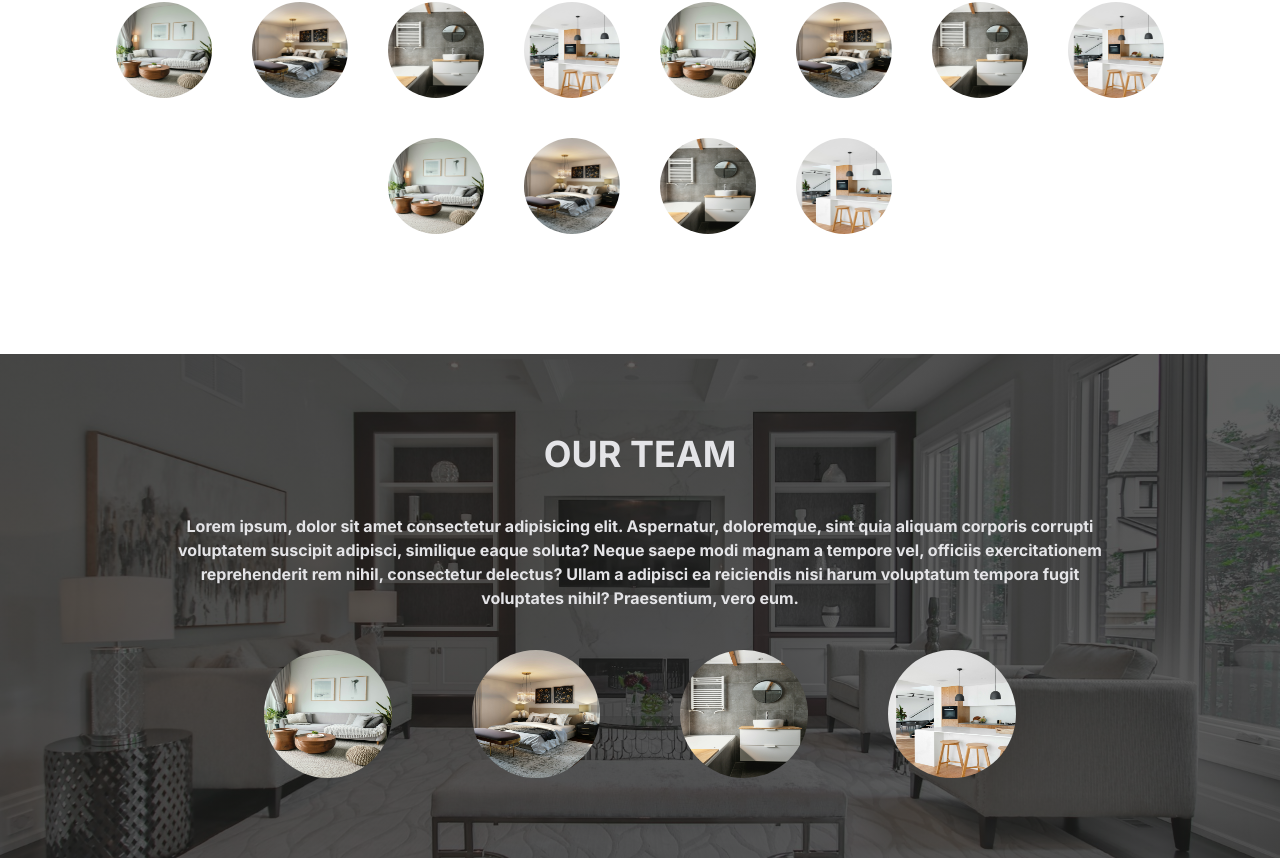
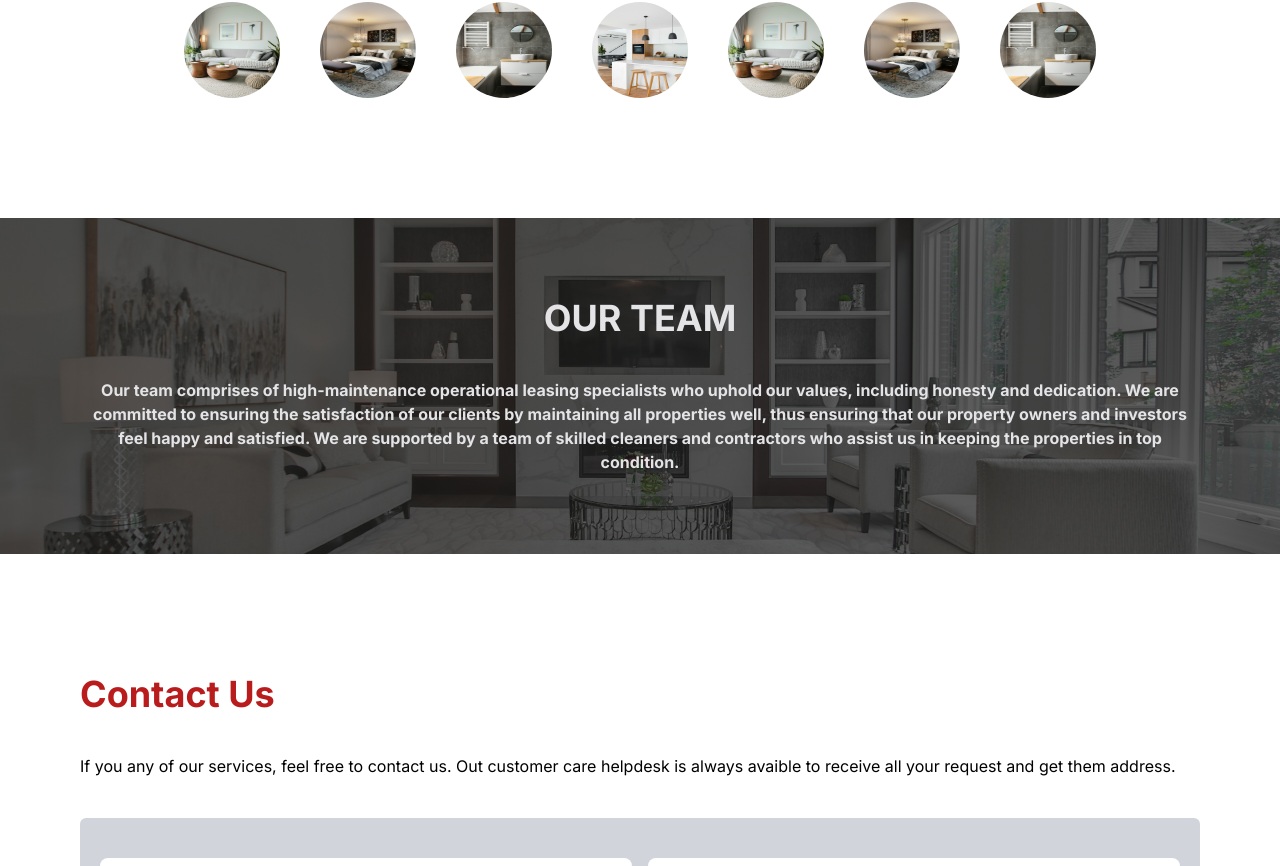
Before and after one commit to artikosamodra/homedecor, a Next.js app: page / in a window 1280 px wide. Shown: the part 2213-3079 px from the top of the page. Built offline with nearby package versions, Linux system fonts and the light colour scheme.

Commit message:
Add content Client, Team, and Contact (page)

```diff
--- a/src/app/page/Client/index.jsx
+++ b/src/app/page/Client/index.jsx
@@ -6,10 +6,7 @@ const ClientSec = () => {
     <section id="client" className="lg:pt-10 pt-20">
       <div className="lg:p-20 p-10">
         <h1 className="text-4xl text-red-700 pb-10 font-bold">Our Client</h1>
-        <p>
-          Lorem ipsum dolor, sit amet consectetur adipisicing elit. Illum,
-          delectus.
-        </p>
+        <p>Our services are extended to Landlords, Client, and Investors.</p>
         <div className="flex flex-wrap justify-center gap-10 mt-10">
           <AvaIcon ImgName="/infoimg.jpg" />
           <AvaIcon ImgName="/services1.jpg" />
@@ -18,11 +15,6 @@ const ClientSec = () => {
           <AvaIcon ImgName="/infoimg.jpg" />
           <AvaIcon ImgName="/services1.jpg" />
           <AvaIcon ImgName="/services2.jpg" />
-          <AvaIcon ImgName="/services3.jpg" />
-          <AvaIcon ImgName="/infoimg.jpg" />
-          <AvaIcon ImgName="/services1.jpg" />
-          <AvaIcon ImgName="/services2.jpg" />
-          <AvaIcon ImgName="/services3.jpg" />
         </div>
       </div>
     </section>
--- a/src/app/page/Contact/index.jsx
+++ b/src/app/page/Contact/index.jsx
@@ -4,9 +4,9 @@ const ContactSec = () => {
       <div className="lg:p-20 p-10">
         <h1 className="text-4xl text-red-700 pb-10 font-bold">Contact Us</h1>
         <p>
-          Lorem ipsum dolor, sit amet consectetur adipisicing elit. Sunt
-          cupiditate maiores possimus dolorem ab deleniti sit, tempore
-          perspiciatis ex quae.
+          If you any of our services, feel free to contact us. Out customer care
+          helpdesk is always avaible to receive all your request and get them
+          address.
         </p>
         <form className="grid grid-cols-2 gap-4 bg-gray-300 py-10 px-5 rounded-md mt-10">
           <input
--- a/src/app/page/Team/index.jsx
+++ b/src/app/page/Team/index.jsx
@@ -5,20 +5,21 @@ const TeamSec = () => {
     <section id="team" className="pt-10">
       <div className="bg-team relative w-full h-full bg-cover bg-center flex flex-col items-center justify-center text-center gap-10 text-zinc-200 lg:px-20 px-10 py-20">
         <h1 className="text-4xl font-bold">OUR TEAM</h1>
-        <p className="text-center font-bold px-20">
-          Lorem ipsum, dolor sit amet consectetur adipisicing elit. Aspernatur,
-          doloremque, sint quia aliquam corporis corrupti voluptatem suscipit
-          adipisci, similique eaque soluta? Neque saepe modi magnam a tempore
-          vel, officiis exercitationem reprehenderit rem nihil, consectetur
-          delectus? Ullam a adipisci ea reiciendis nisi harum voluptatum tempora
-          fugit voluptates nihil? Praesentium, vero eum.
+        <p className="text-center font-bold">
+          Our team comprises of high-maintenance operational leasing specialists
+          who uphold our values, including honesty and dedication. We are
+          committed to ensuring the satisfaction of our clients by maintaining
+          all properties well, thus ensuring that our property owners and
+          investors feel happy and satisfied. We are supported by a team of
+          skilled cleaners and contractors who assist us in keeping the
+          properties in top condition.
         </p>
-        <div className="flex flex-wrap justify-center lg:gap-20 gap-5">
+        {/* <div className="flex flex-wrap justify-center lg:gap-20 gap-5">
           <Avatar ImgProfil="/infoimg.jpg" />
           <Avatar ImgProfil="/services1.jpg" />
           <Avatar ImgProfil="/services2.jpg" />
           <Avatar ImgProfil="/services3.jpg" />
-        </div>
+        </div> */}
       </div>
     </section>
   );
```
